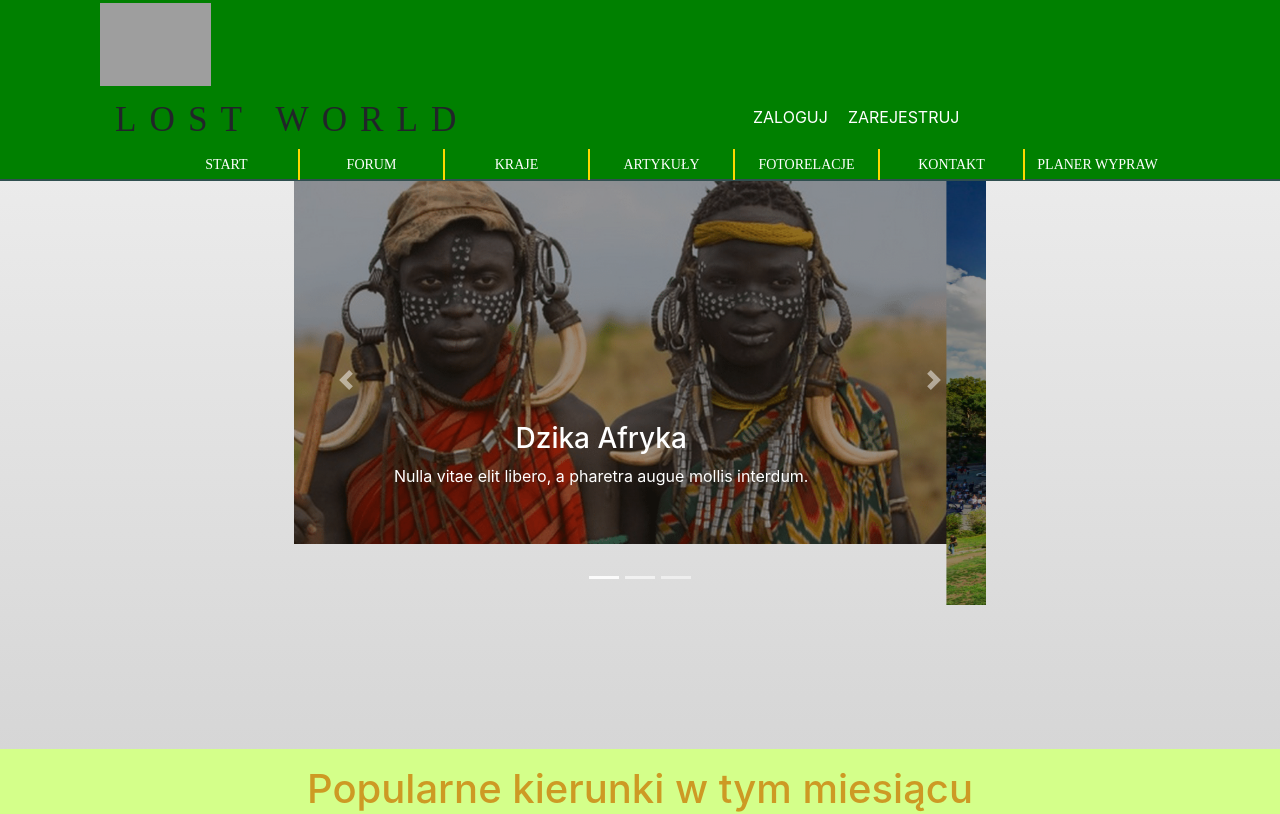
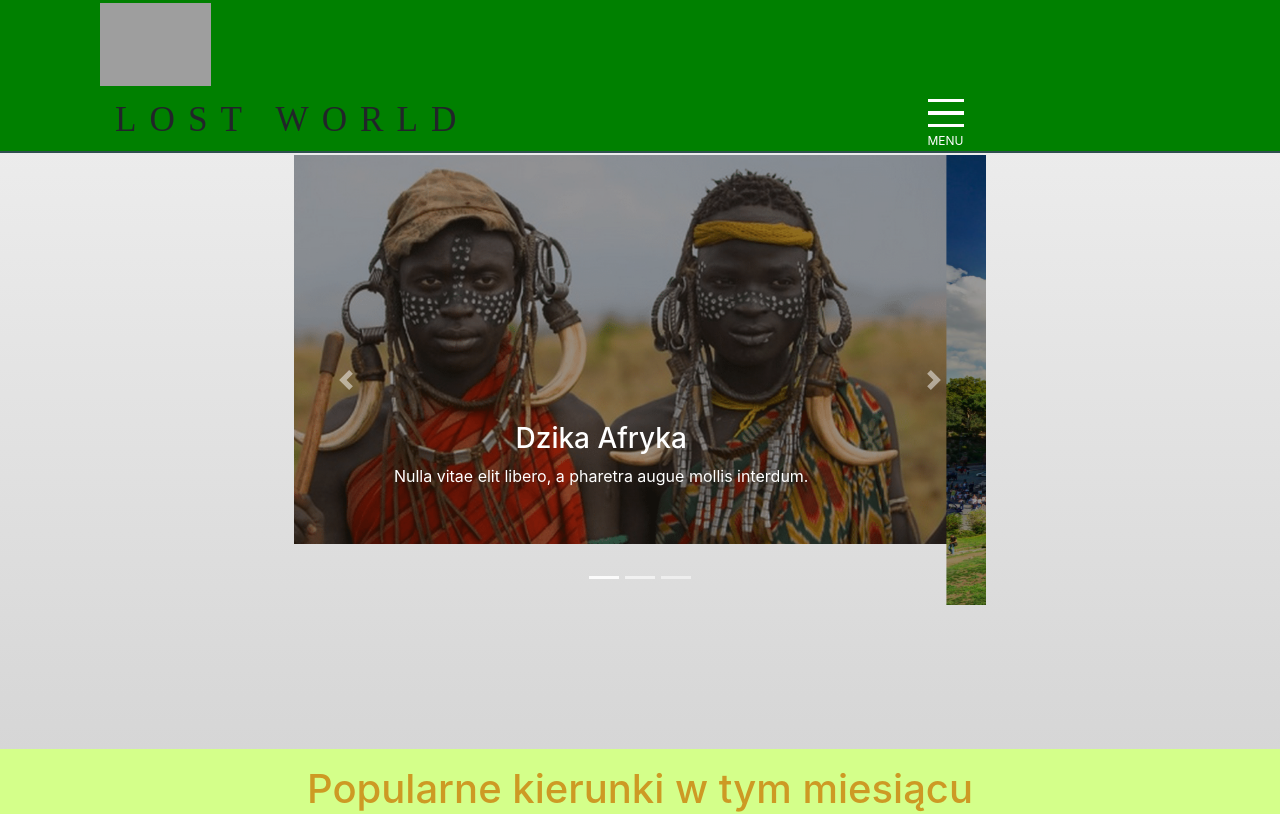
Before and after one commit to WojciechGladalski/lostworld-frontend, a React (Create React App) app: page / in a window 1280 px wide. Shown: the top 814 px of the page. Built offline with nearby package versions, Linux system fonts and the light colour scheme; grey boxes are pictures that could not be loaded.

Commit message:
Ukrywanie submenu przy zwężonym oknie

```diff
--- a/src/components/Header/NavigationItems/NavigationItems.js
+++ b/src/components/Header/NavigationItems/NavigationItems.js
@@ -35,6 +35,14 @@ function amisawyer() {
 }
 
 const navigationItems = (props) => (
+    <Aux>
+        <button className={classes.NavButton}>
+            <span className={classes.NavButtonBar}></span>
+            <span className={classes.NavButtonBar}></span>
+            <span className={classes.NavButtonBar}></span>
+            <span className={classes.NavButtonMenu}>MENU</span>
+
+        </button>
         <ul className={classes.NavigationItems}>
             {props.isAuth ? <NavigationItem link="/myProfile">PROFIL</NavigationItem> : null}
             {!props.isAuth
@@ -46,6 +54,8 @@ const navigationItems = (props) => (
 
             {/*<button onClick={amisawyer}>AM I SAWYER?!</button>*/}
         </ul>
+    </Aux>
+
 );
 
 export default navigationItems;
--- a/src/components/Header/NavigationItems/NavigationItems.module.css
+++ b/src/components/Header/NavigationItems/NavigationItems.module.css
@@ -1,12 +1,37 @@
 .NavigationItems {
-    padding: 0;
-    list-style: none;
+    display: none;
+}
+
+.NavButton {
+    width: 3rem;
+    background: transparent;
     display: inline-block;
+    border: none;
+    cursor: pointer;
+    padding-top: 0;
+    padding-bottom: 0;
+    /*vertical-align: middle;*/
+}
+
+.NavButton:focus {
+    outline: none;
+}
+
+.NavButtonBar {
     width: 100%;
-    margin: 0;
-    flex-flow: column;
-    align-items: center;
-    float: left;
+    height: 0.2rem;
+    background: white;
+    display: block;
+    margin: 0.6rem 0;
+}
+
+.NavButtonBar:nth-child(3) {
+    margin-bottom: 0;
+}
+
+.NavButtonMenu {
+    font-size: 0.75rem;
+    color: white;
 }
 
 @media (min-width: 500px) {
@@ -15,3 +40,20 @@
 
     }
 }
+
+@media (min-width: 81.5rem) {
+    .NavButton {
+        display: none;
+    }
+
+    .NavigationItems {
+        padding: 0;
+        list-style: none;
+        display: inline-block;
+        width: 100%;
+        margin: 0;
+        flex-flow: column;
+        align-items: center;
+        float: left;
+    }
+}
--- a/src/components/Header/NavigationItems/Submenu/Submenu.module.css
+++ b/src/components/Header/NavigationItems/Submenu/Submenu.module.css
@@ -1,5 +1,6 @@
 .Submenu {
     position: relative;
+    display: none;
     height: 30px;
     font-size: 0.875rem;
     margin-top: -6px;
@@ -29,3 +30,9 @@
     text-decoration: none;
     font-family: Jokerman;
 }
+
+@media (min-width: 81.5rem) {
+    .Submenu {
+        display: block;
+    }
+}
```
Lines whose indentation alone changed are shown as unchanged.
